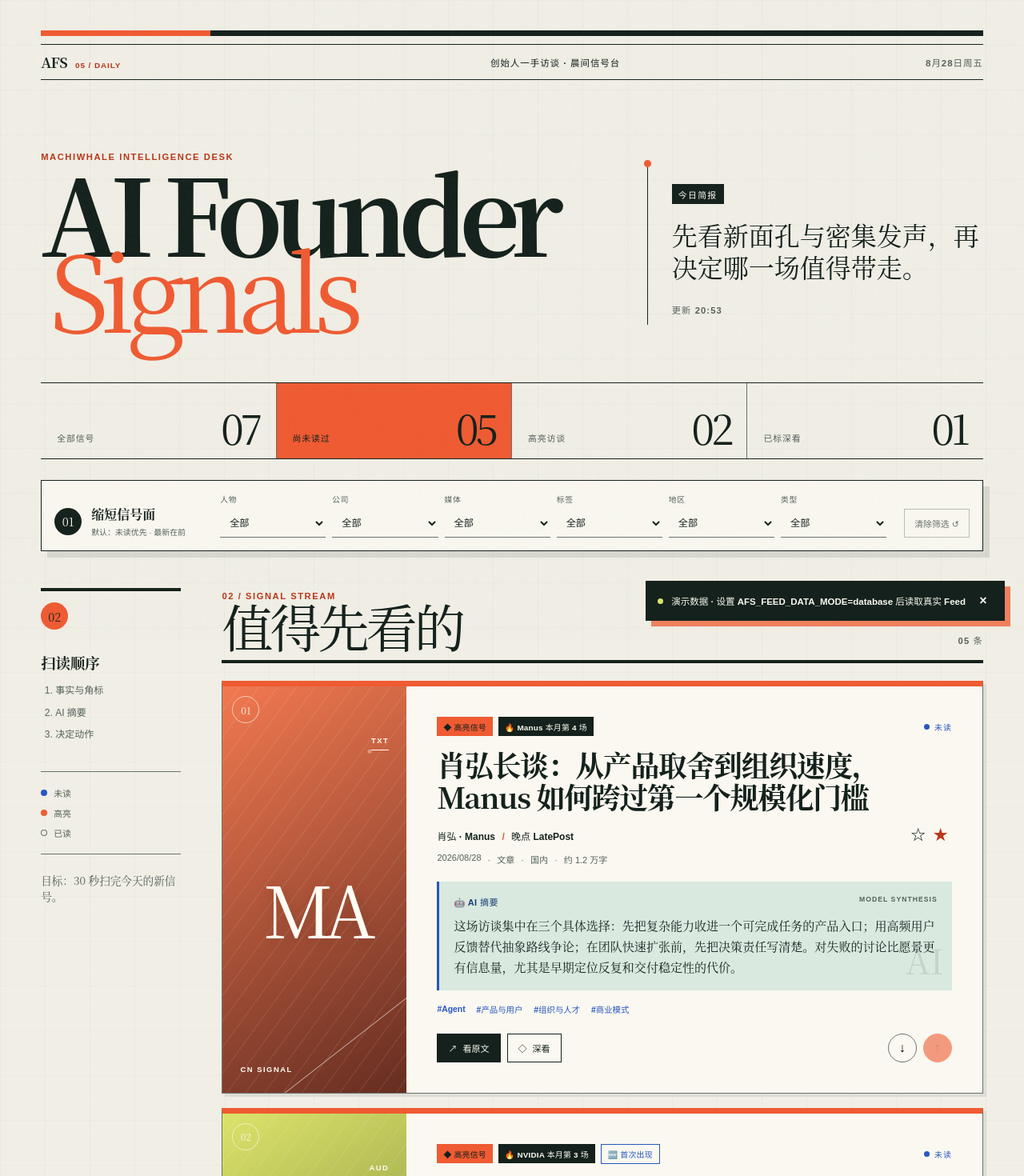
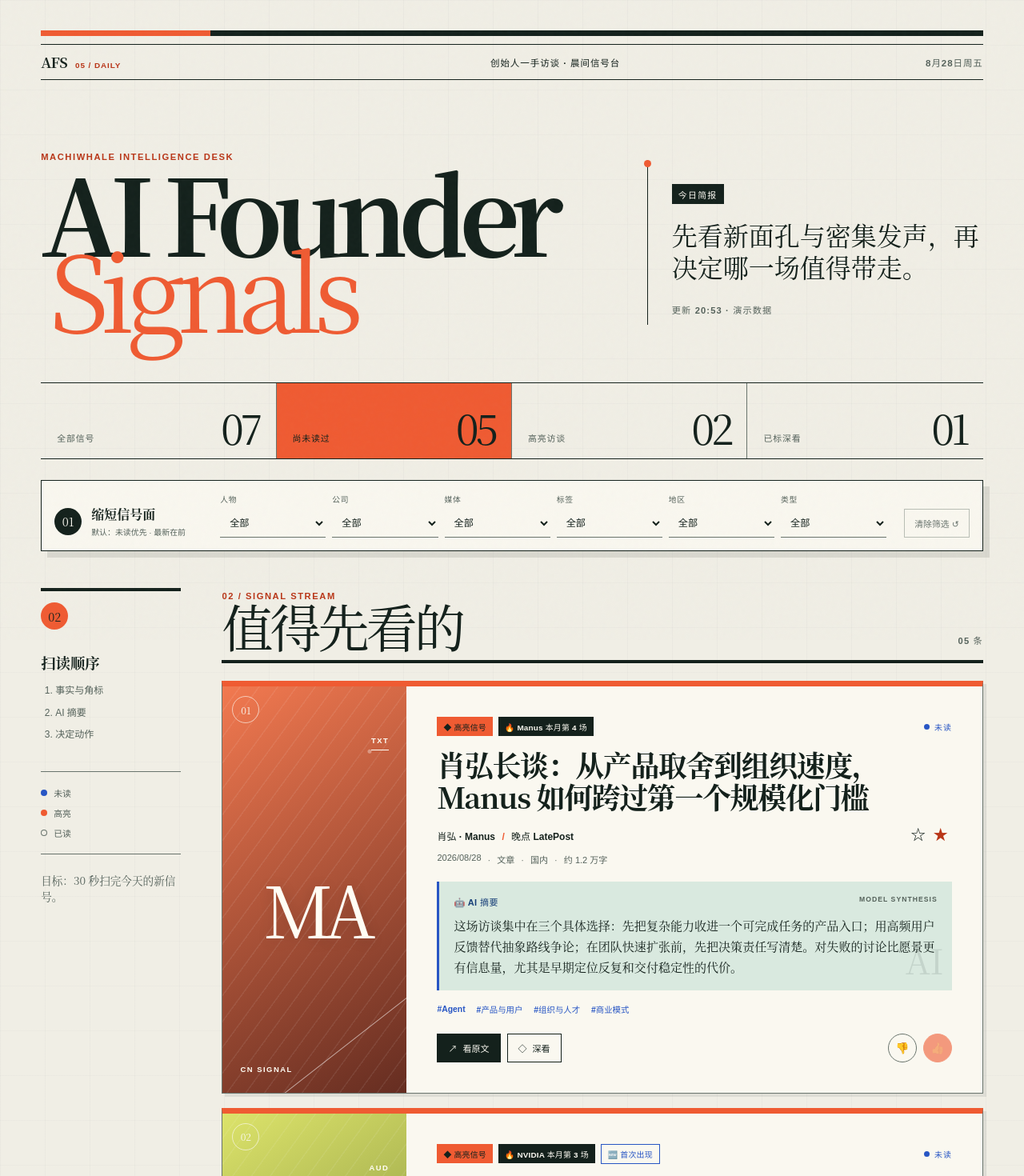
Before and after one commit to isalicema/ai-founder-signals, a Next.js app: page / in a window 1280 px wide. Shown: the top 1470 px of the page at 80% size. Built offline with nearby package versions, Linux system fonts and the light colour scheme.

Commit message:
fix: finalize M5 feed experience

```diff
--- a/src/app/actions.ts
+++ b/src/app/actions.ts
@@ -2,9 +2,9 @@
 
 import { and, eq } from 'drizzle-orm';
 import { revalidatePath } from 'next/cache';
-import { createDatabaseConnection } from '../db/client.js';
-import { entities, feedback, items } from '../db/schema.js';
-import type { FeedActionResult, FeedItemAction } from '../feed/types.js';
+import { createDatabaseConnection } from '../db/client';
+import { entities, feedback, items } from '../db/schema';
+import type { FeedActionResult, FeedItemAction } from '../feed/types';
 
 const UUID = /^[0-9a-f]{8}-[0-9a-f]{4}-[1-5][0-9a-f]{3}-[89ab][0-9a-f]{3}-[0-9a-f]{12}$/i;
 
--- a/src/app/feed-client.tsx
+++ b/src/app/feed-client.tsx
@@ -1,14 +1,14 @@
 'use client';
 
 import { useMemo, useReducer, useState, useTransition, type CSSProperties } from 'react';
-import { applyFeedAction } from './actions.js';
+import { applyFeedAction } from './actions';
 import {
   applyLocalFeedAction,
   EMPTY_FILTERS,
   feedOptions,
   feedStats,
   splitFeed,
-} from '../feed/model.js';
+} from '../feed/model';
 import type {
   FeedFilters,
   FeedItemAction,
@@ -16,7 +16,7 @@
   FeedMediaType,
   FeedPayload,
   FeedRegion,
-} from '../feed/types.js';
+} from '../feed/types';
 
 const mediaLabels: Record<FeedMediaType, string> = {
   article: '文章',
@@ -33,7 +33,7 @@
 export function FeedClient({ payload }: { payload: FeedPayload }) {
   const [items, dispatch] = useReducer(applyLocalFeedAction, payload.items);
   const [filters, setFilters] = useState<FeedFilters>(EMPTY_FILTERS);
-  const [notice, setNotice] = useState(payload.notice ?? '');
+  const [notice, setNotice] = useState('');
   const [isPending, startTransition] = useTransition();
   const options = useMemo(() => feedOptions(items), [items]);
   const stats = useMemo(() => feedStats(items), [items]);
@@ -81,7 +81,7 @@
           <div className="briefing-note">
             <span className="briefing-index">今日简报</span>
             <p>先看新面孔与密集发声，再决定哪一场值得带走。</p>
-            <small>更新 {generatedAt.toLocaleTimeString('zh-CN', { hour: '2-digit', minute: '2-digit' })}</small>
+            <small title={payload.notice}>更新 {generatedAt.toLocaleTimeString('zh-CN', { hour: '2-digit', minute: '2-digit' })} · {payload.mode === 'demo' ? '演示数据' : '数据库实时'}</small>
           </div>
         </div>
 
@@ -343,7 +343,7 @@
             aria-label="这条不相关，移入低分内容"
             title="不相关"
             onClick={() => onAction({ type: 'irrelevant', itemId: item.id, at: actionAt() }, '已移入低分内容')}
-          >↓</button>
+          >👎</button>
           <button
             type="button"
             className={`icon-action ${item.tier === 'highlight' ? 'is-active' : ''}`}
@@ -352,7 +352,7 @@
             title="好内容"
             disabled={item.tier === 'highlight' || pending}
             onClick={() => onAction({ type: 'great', itemId: item.id, at: actionAt() }, '已置为高亮')}
-          >↑</button>
+          >👍</button>
         </div>
       </div>
     </article>
--- a/src/app/globals.css
+++ b/src/app/globals.css
@@ -133,7 +133,7 @@
 .masthead-main {
   display: grid;
   grid-template-columns: minmax(0, 1fr) minmax(280px, 420px);
-  align-items: end;
+  align-items: flex-end;
   gap: 8vw;
   padding: clamp(42px, 7vw, 94px) 0 clamp(38px, 6vw, 72px);
 }
@@ -258,7 +258,7 @@
   top: 12px;
   display: grid;
   grid-template-columns: 185px 1fr auto;
-  align-items: end;
+  align-items: flex-end;
   gap: 22px;
   margin: 26px 0 46px;
   padding: 16px;
@@ -447,7 +447,7 @@
 
 .stream-heading {
   display: flex;
-  align-items: end;
+  align-items: flex-end;
   justify-content: space-between;
   margin-bottom: 22px;
   padding-bottom: 14px;
@@ -853,7 +853,7 @@
   border-radius: 50%;
   background: transparent;
   cursor: pointer;
-  font-size: 1rem;
+  font-size: 0.86rem;
   font-weight: 800;
 }
 
--- a/src/app/page.tsx
+++ b/src/app/page.tsx
@@ -1,5 +1,5 @@
-import { FeedClient } from './feed-client.js';
-import { loadFeed } from '../feed/data.js';
+import { FeedClient } from './feed-client';
+import { loadFeed } from '../feed/data';
 
 export const dynamic = 'force-dynamic';
 
--- a/src/db/client.ts
+++ b/src/db/client.ts
@@ -1,6 +1,6 @@
 import { drizzle, type PostgresJsDatabase } from 'drizzle-orm/postgres-js';
 import postgres, { type Sql } from 'postgres';
-import * as schema from './schema.js';
+import * as schema from './schema';
 
 export type AfsDatabase = PostgresJsDatabase<typeof schema>;
 
--- a/src/feed/demo.ts
+++ b/src/feed/demo.ts
@@ -1,4 +1,4 @@
-import type { FeedItemView, FeedPayload } from './types.js';
+import type { FeedItemView, FeedPayload } from './types';
 
 const hour = 60 * 60 * 1000;
 
--- a/src/feed/model.ts
+++ b/src/feed/model.ts
@@ -1,4 +1,4 @@
-import type { FeedFilters, FeedItemAction, FeedItemView, FeedTier } from './types.js';
+import type { FeedFilters, FeedItemAction, FeedItemView, FeedTier } from './types';
 
 export const EMPTY_FILTERS: FeedFilters = {
   person: '',
```
Also changed, not shown: src/feed/data.ts (+4 -4 lines), 2 other files (tests, documents, lock files or other folders).
